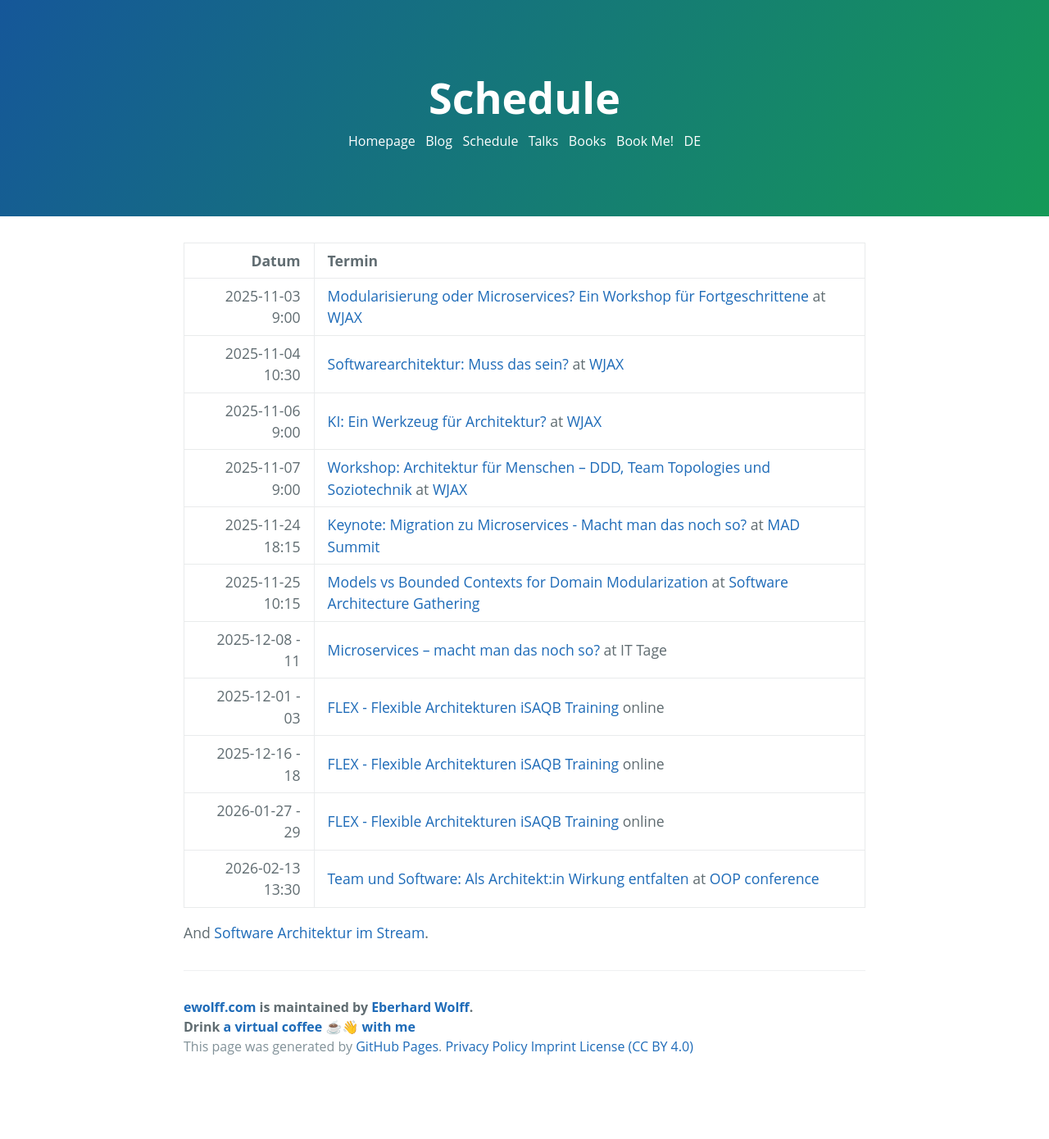
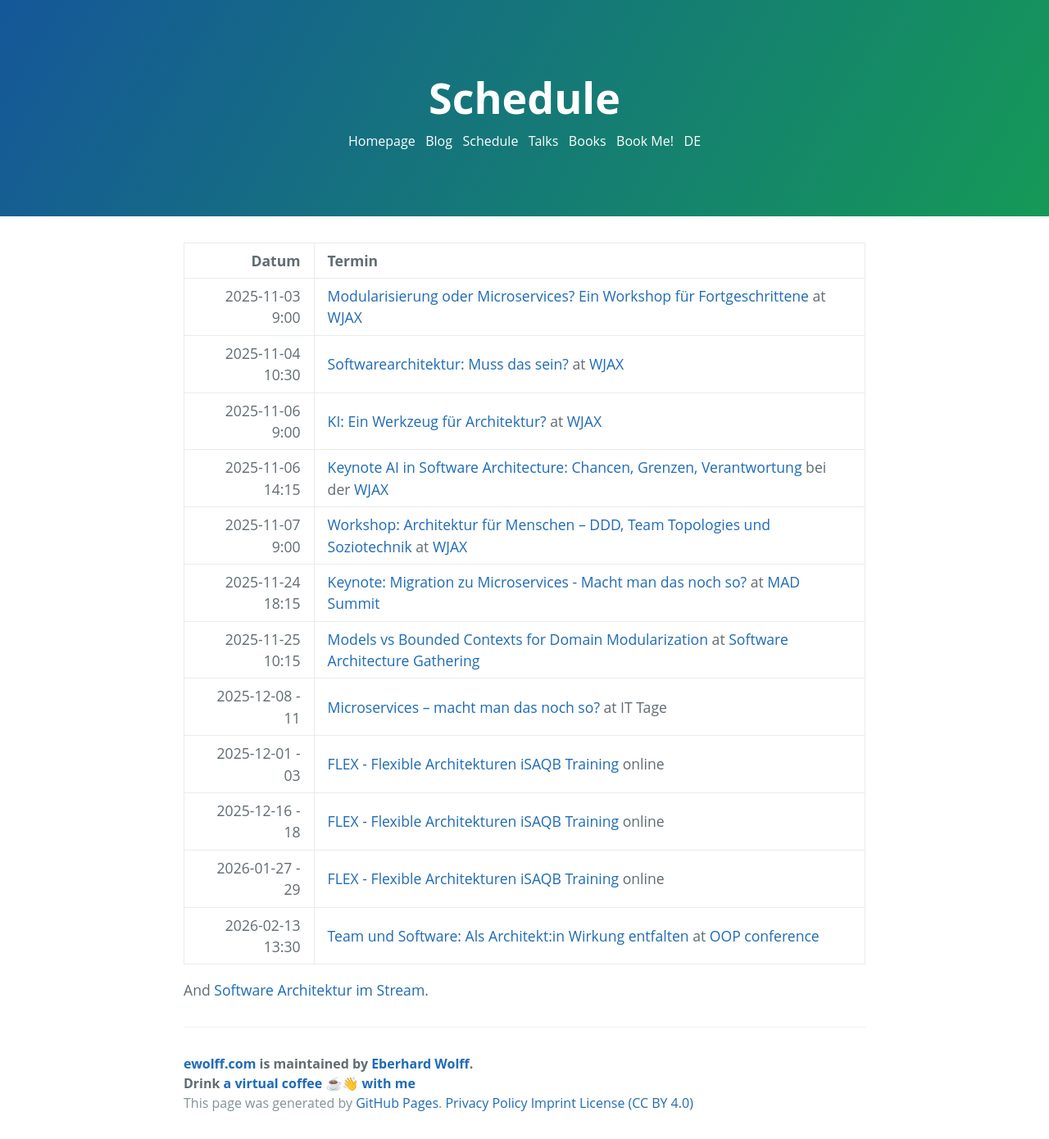
Before and after one commit to ewolff/ewolff.com, a Jekyll site: the page built from schedule.md, in a window 1280 px wide. Shown: the whole page at 82% size. Built offline with Jekyll 4.4.1, drawn with Linux system fonts in a browser that asks for light colours; our own code applies the rules of GitHub Pages for plain Markdown files; before the commit the page ends 1321 px from its top, so only the background shows below that.

Commit message:
Keynote bei der WJAX ergänzt

```diff
--- a/schedule.md
+++ b/schedule.md
@@ -7,6 +7,7 @@ title: Schedule
 |  2025-11-03 9:00 | [Modularisierung oder Microservices? Ein Workshop für Fortgeschrittene](https://jax.de/microservices/microservices-workshop-fortgeschrittene/) at [WJAX](https://jax.de/muenchen/)            |
 | 2025-11-04 10:30 | [Softwarearchitektur: Muss das sein?](https://jax.de/software-architecture/software-architektur-muss-sein/) at [WJAX](https://jax.de/muenchen/)                                               |
 |  2025-11-06 9:00 | [KI: Ein Werkzeug für Architektur?](https://jax.de/software-architecture/ki-werkzeug-architektur/) at [WJAX](https://jax.de/muenchen/)                                                        |
+|  2025-11-06 14:15 | [Keynote AI in Software Architecture: Chancen, Grenzen, Verantwortung](https://jax.de/software-architecture/keynote-panel-ai-software-architektur/) bei der [WJAX](https://jax.de/muenchen/) |
 |  2025-11-07 9:00 | [Workshop: Architektur für Menschen – DDD, Team Topologies und Soziotechnik](https://jax.de/software-architecture/soziotechnischer-architektur-workshop/) at [WJAX](https://jax.de/muenchen/) |
 | 2025-11-24 18:15 | [Keynote: Migration zu Microservices - Macht man das noch so?](https://mad-summit.de/architektur/migration-zu-microservices-macht-man-das-noch-so/) at [MAD Summit](https://mad-summit.de/) |
 | 2025-11-25 10:15 | [Models vs Bounded Contexts for Domain Modularization](https://conferences.isaqb.org/software-architecture-gathering/session/models-vs-bounded-contexts-for-domain-modularization/) at [Software Architecture Gathering](https://conferences.isaqb.org/software-architecture-gathering/) |
```
Also changed, not shown: termine.md (+1 -0 lines).
